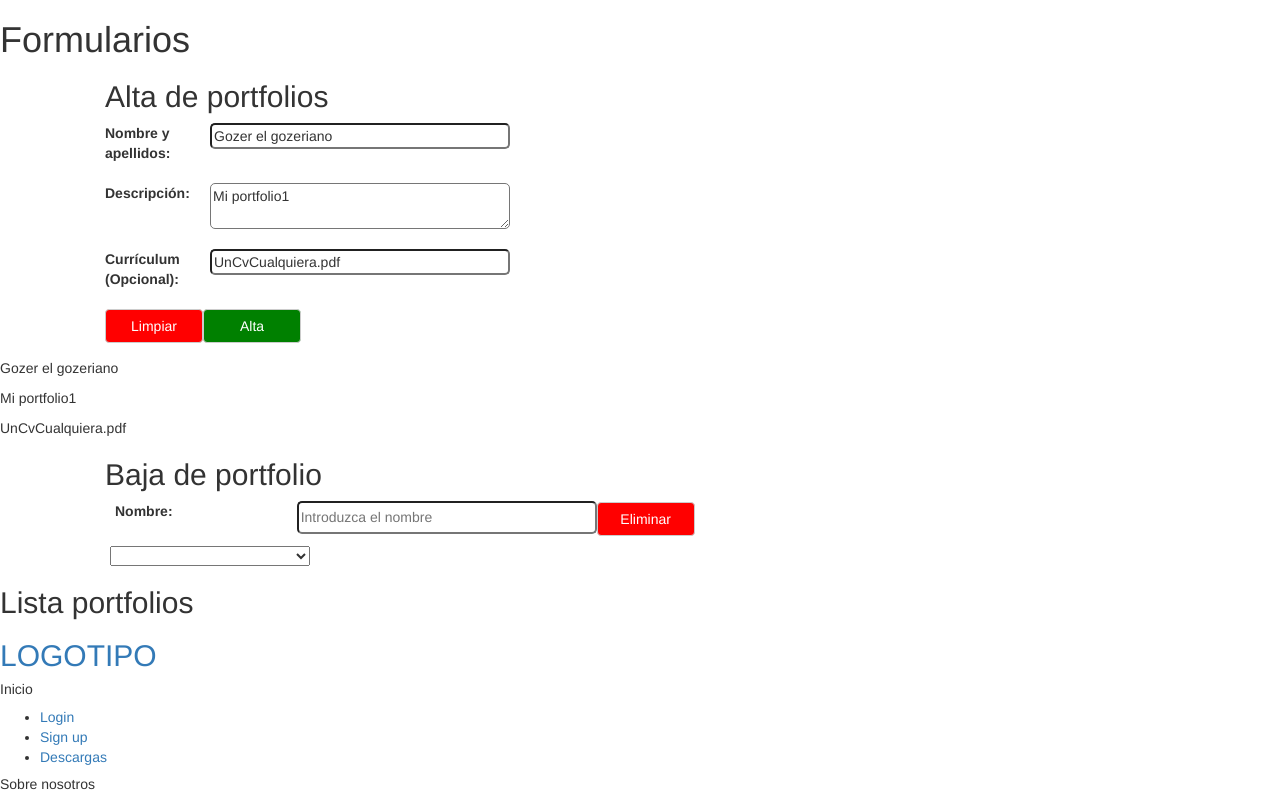
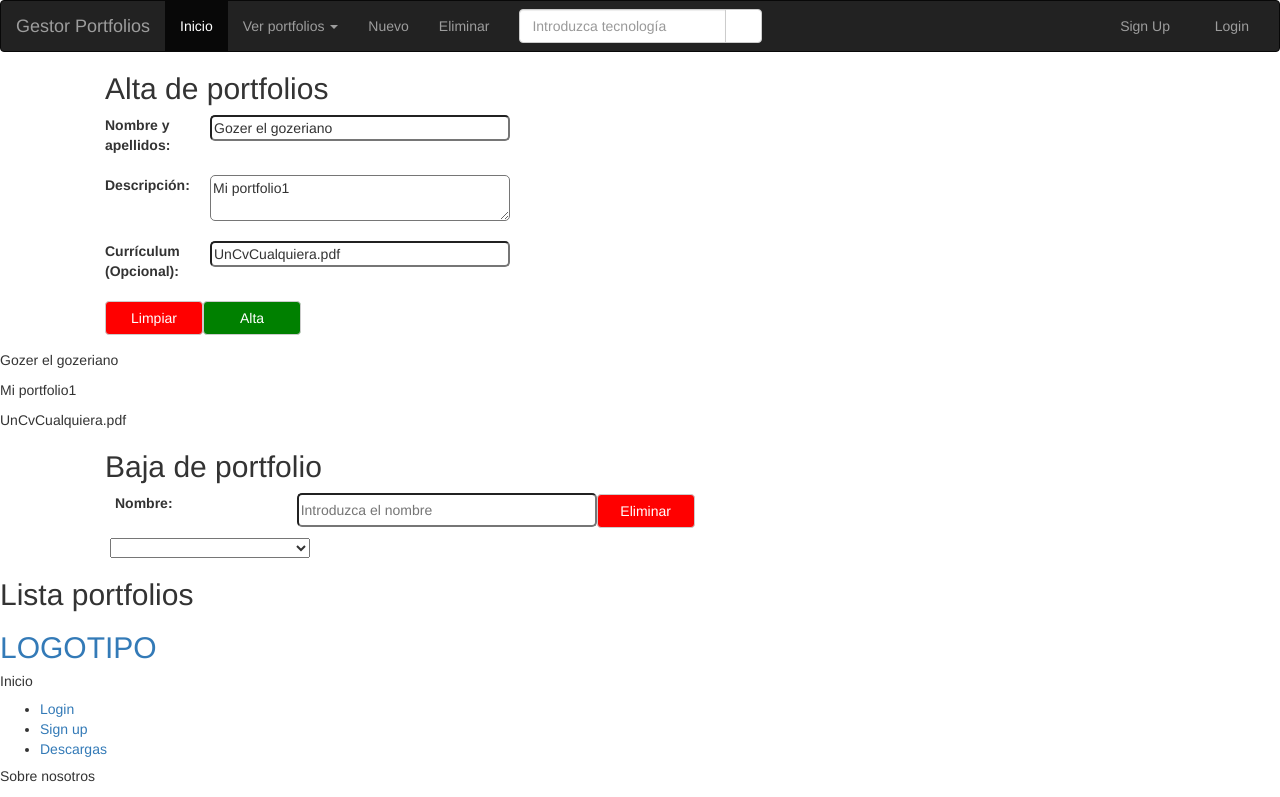
Before and after one commit to MiguelHernandezHidalgo/Proyecto_grupo, an Angular app: page /inicio in a window 1280 px wide. Shown: the top 797 px of the page. Built offline with nearby package versions, Linux system fonts and the light colour scheme; a web font is replaced by a local one.

Commit message:
Header con contenido

```diff
--- a/src/app/app.component.html
+++ b/src/app/app.component.html
@@ -1,6 +1,4 @@
-<h1>
-  {{title}}
-</h1>
+<app-header-component>No funciona...</app-header-component>
 <app-form-alta>No funciona...</app-form-alta>
 <app-form-baja>No funciona...</app-form-baja>
 <app-lista>No funciona...</app-lista>
--- a/src/app/footer-component/footer-component.component.html
+++ b/src/app/footer-component/footer-component.component.html
@@ -1,4 +1,5 @@
-<div >
+<footer>
+  <div >
   <div >
     <div >
       <h2 ><a href="#">{{logotipo}}</a></h2>
@@ -40,3 +41,4 @@
 <div>
   <p>{{derechos}}</p>
 </div>
+</footer>
--- a/src/app/header-component/header-component.component.html
+++ b/src/app/header-component/header-component.component.html
@@ -1,3 +1,42 @@
-<p>
-  header-component works!
-</p>
+<nav class="navbar navbar-inverse">
+  <div class="container-fluid">
+    <div class="navbar-header">
+      <button type="button" class="navbar-toggle" data-toggle="collapse" data-target="#myNavbar">
+        <span class="icon-bar"></span>
+        <span class="icon-bar"></span>
+        <span class="icon-bar"></span>
+      </button>
+      <a class="navbar-brand" href="#">Gestor Portfolios</a>
+    </div>
+    <div class="collapse navbar-collapse" id="myNavbar">
+      <ul class="nav navbar-nav">
+        <li class="active"><a href="#" id="ver_presentacion" data-que-mostrar="div_presentacion">Inicio</a></li>
+        <li class="dropdown">
+          <a class="dropdown-toggle" data-toggle="dropdown" href="#">Ver portfolios <span class="caret"></span></a>
+          <ul class="dropdown-menu">
+            <!-- Ver data y como obtenerlo: https://api.jquery.com/data/ -->
+            <li><a href="#" id="ver_listado" data-que-mostrar="div_listado">Listado completo</a></li>
+            <li><a href="#" id="ver_1_en_1" data-que-mostrar="div_de_1_en_1">De 1 en 1</a></li>
+            <li><a href="#" id="ver_por_categ">Por categorías</a></li>
+          </ul>
+        </li>
+        <li><a href="#" id="ver_alta" data-que-mostrar="div_form">Nuevo</a></li>
+        <li><a href="#" id="ver_elimninar" data-que-mostrar="div_form">Eliminar</a></li>
+      </ul>
+      <form class="navbar-form navbar-left" action="/action_page.php">
+        <div class="input-group">
+          <input id="texto_busqueda" type="text" class="form-control" placeholder="Introduzca tecnología">
+          <div class="input-group-btn">
+            <button id="btnBuscar" class="btn btn-default" type="submit">
+              <i class="glyphicon glyphicon-search"></i>
+            </button>
+          </div>
+        </div>
+      </form>
+      <ul class="nav navbar-nav navbar-right">
+        <li><a href="#"><span class="glyphicon glyphicon-user"></span> Sign Up</a></li>
+        <li><a href="#"><span class="glyphicon glyphicon-log-in"></span> Login</a></li>
+      </ul>
+    </div>
+  </div>
+</nav>
```
